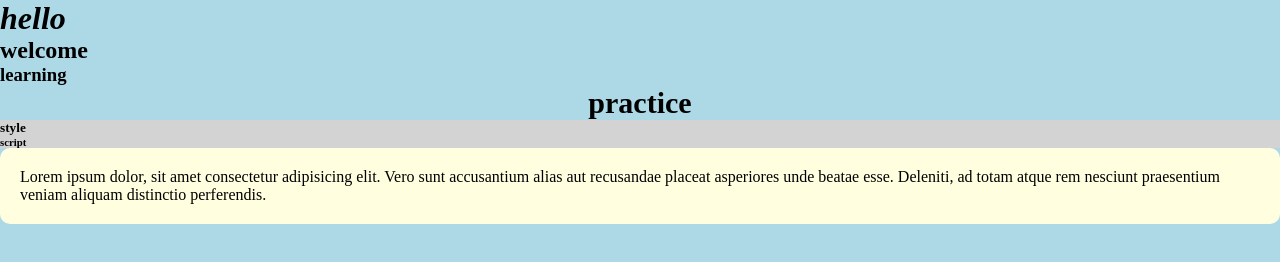
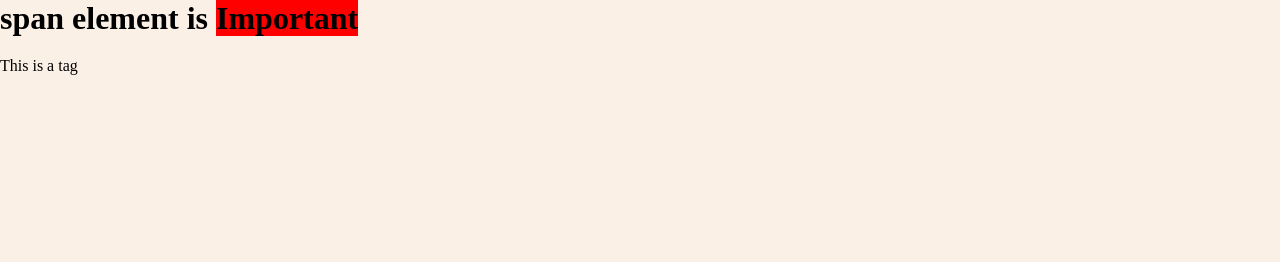
Before and after one commit to shanmugapriyasivaraj/Basic-Alignment, a plain HTML site: page index.html in a window 1280 px wide. Drawn offline with Linux system fonts and the light colour scheme.

Commit message:
second changes

```diff
--- a/index.html
+++ b/index.html
@@ -8,19 +8,9 @@
     <link rel="stylesheet" href="style.css" />
   </head>
   <body>
-    <h1><i>hello</i></h1>
-    <h2>welcome</h2>
-    <h3>learning</h3>
-    <h4 class="practice">practice</h4>
-    <div class="setdiv">
-      <h5>style</h5>
-      <h6>script</h6>
-    </div>
-    <p class="para">
-      Lorem ipsum dolor, sit amet consectetur adipisicing elit. Vero sunt
-      accusantium alias aut recusandae placeat asperiores unde beatae esse.
-      Deleniti, ad totam atque rem nesciunt praesentium veniam aliquam
-      distinctio perferendis.
-    </p>
+    <h1>
+      span element is <span style="background-color: red">Important</span>
+    </h1>
+    <p style="margin-top: 20px">This is a tag</p>
   </body>
 </html>
--- a/style.css
+++ b/style.css
@@ -5,19 +5,5 @@
 }
 
 body {
-  background-color: lightblue;
+  background-color: linen;
 }
-
-.practice {
-  font-size: 30px;
-  font-weight: bold;
-  text-align: center;
-}
-.setdiv {
-  background-color: lightgray;
-}
-.para {
-  background-color: lightyellow;
-  padding: 20px;
-  border-radius: 10px;
-}
```
